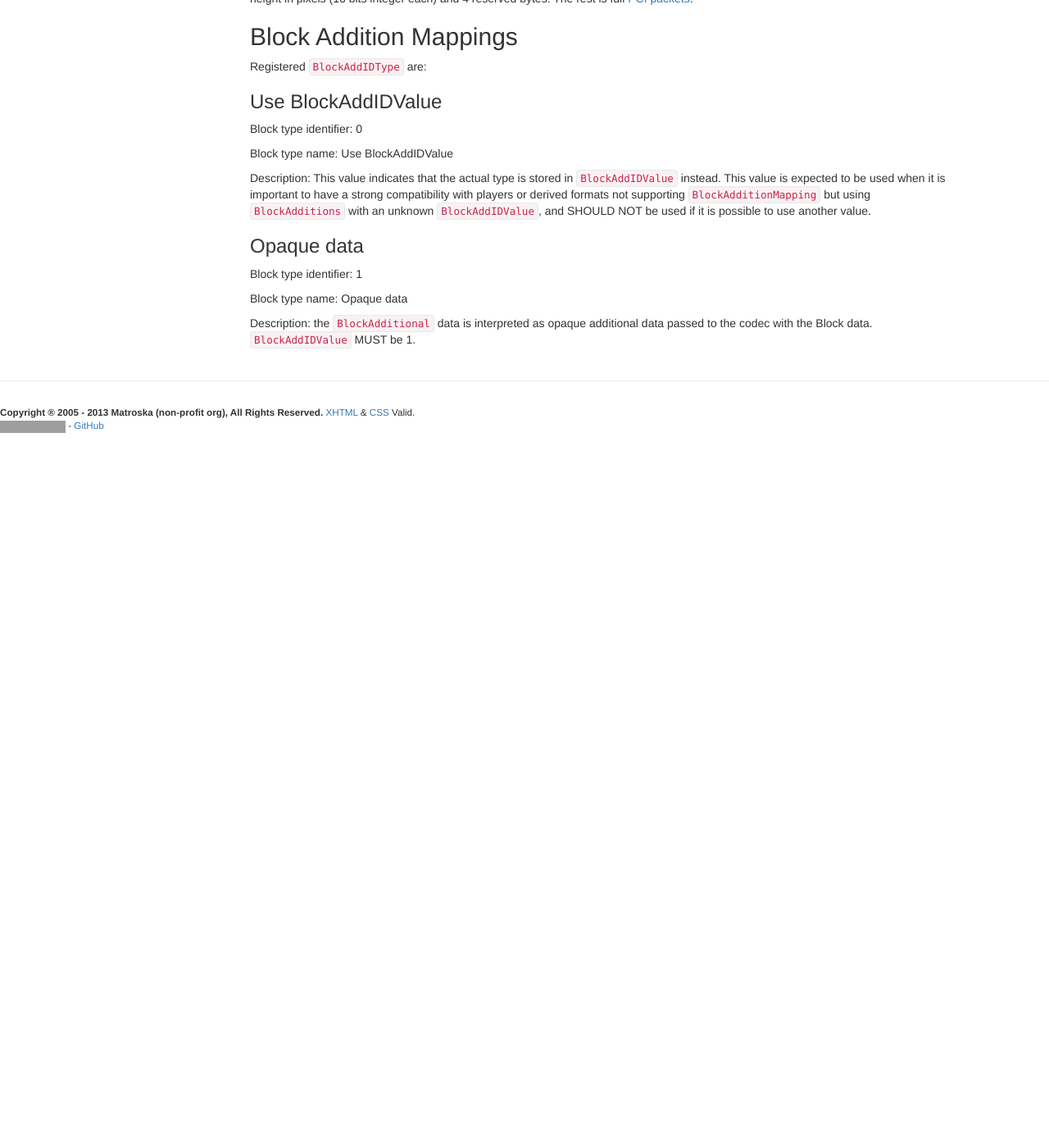
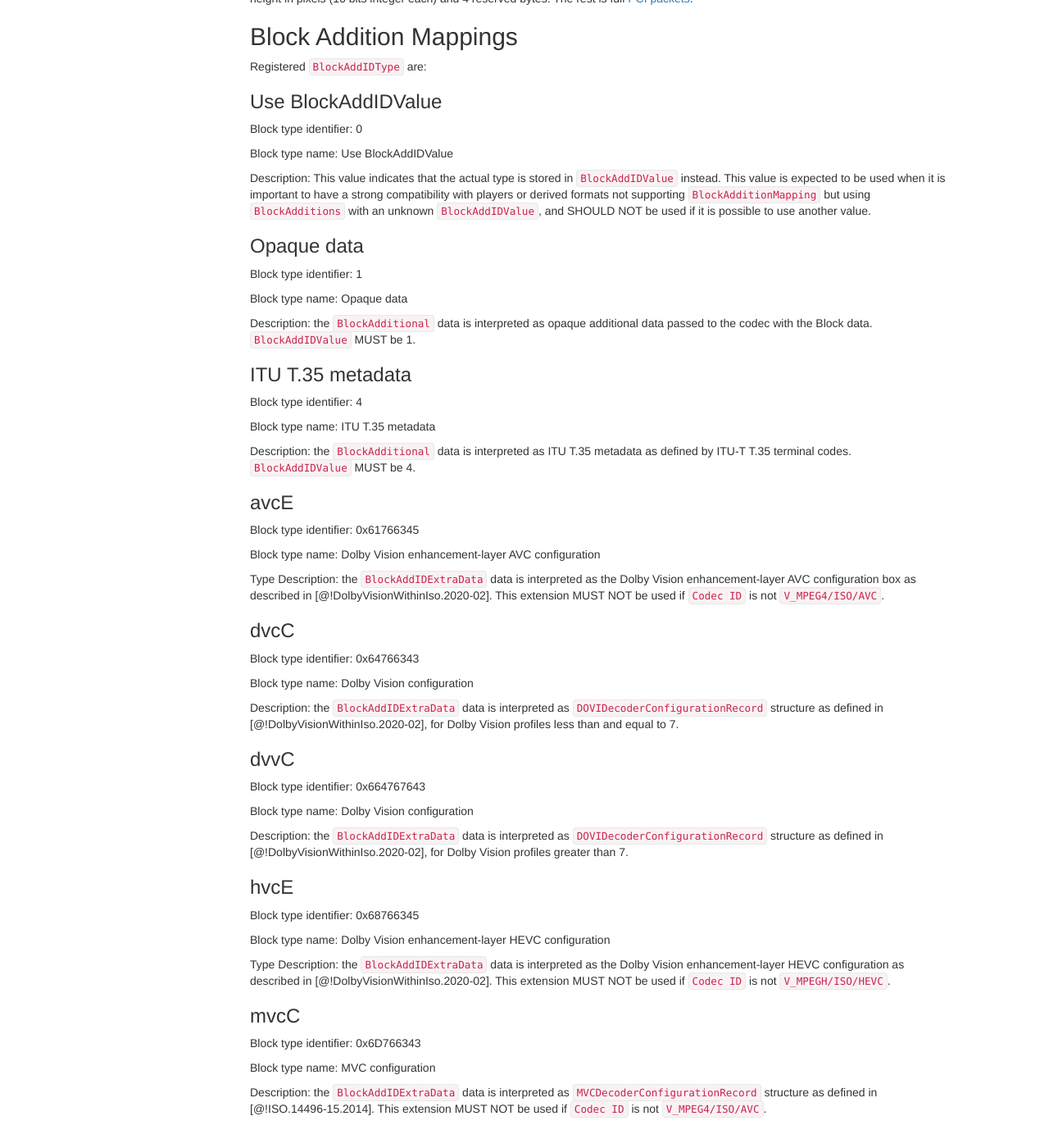
Before and after one commit to ietf-wg-cellar/matroska-specification, a Jekyll site: the page built from codec_specs.md, in a window 1280 px wide and 1400 px high, scrolled down 15469 px. Shown: the whole window at 82% size. Built offline with Jekyll 4.4.1, drawn with Linux system fonts in a browser that asks for light colours; before the commit the page ends 16037 px from its top, so only the background shows below that; grey boxes are pictures that could not be loaded.

Commit message:
More registered `BlockAddIDType` values

```diff
--- a/codec_specs.md
+++ b/codec_specs.md
@@ -803,3 +803,51 @@ Block type identifier: 1
 Block type name: Opaque data
 
 Description: the `BlockAdditional` data is interpreted as opaque additional data passed to the codec with the Block data. `BlockAddIDValue` MUST be 1.
+
+### ITU T.35 metadata
+
+Block type identifier: 4
+
+Block type name: ITU T.35 metadata
+
+Description: the `BlockAdditional` data is interpreted as ITU T.35 metadata as defined by ITU-T T.35 terminal codes. `BlockAddIDValue` MUST be 4.
+
+### avcE
+
+Block type identifier: 0x61766345
+
+Block type name: Dolby Vision enhancement-layer AVC configuration
+
+Type Description: the `BlockAddIDExtraData` data is interpreted as the Dolby Vision enhancement-layer AVC configuration box as described in [@!DolbyVisionWithinIso.2020-02]. This extension MUST NOT be used if `Codec ID` is not `V_MPEG4/ISO/AVC`.
+
+### dvcC
+
+Block type identifier: 0x64766343
+
+Block type name: Dolby Vision configuration
+
+Description: the `BlockAddIDExtraData` data is interpreted as `DOVIDecoderConfigurationRecord` structure as defined in [@!DolbyVisionWithinIso.2020-02], for Dolby Vision profiles less than and equal to 7.
+
+### dvvC
+
+Block type identifier: 0x664767643
+
+Block type name: Dolby Vision configuration
+
+Description: the `BlockAddIDExtraData` data is interpreted as `DOVIDecoderConfigurationRecord` structure as defined in [@!DolbyVisionWithinIso.2020-02], for Dolby Vision profiles greater than 7.
+
+### hvcE
+
+Block type identifier: 0x68766345
+
+Block type name: Dolby Vision enhancement-layer HEVC configuration
+
+Type Description: the `BlockAddIDExtraData` data is interpreted as the Dolby Vision enhancement-layer HEVC configuration as described in [@!DolbyVisionWithinIso.2020-02]. This extension MUST NOT be used if `Codec ID` is not `V_MPEGH/ISO/HEVC`.
+
+### mvcC
+
+Block type identifier: 0x6D766343
+
+Block type name: MVC configuration
+
+Description: the `BlockAddIDExtraData` data is interpreted as `MVCDecoderConfigurationRecord` structure as defined in [@!ISO.14496-15.2014]. This extension MUST NOT be used if `Codec ID` is not `V_MPEG4/ISO/AVC`.
```
Also changed, not shown: rfc_backmatter_codec.md (+10 -0 lines).
